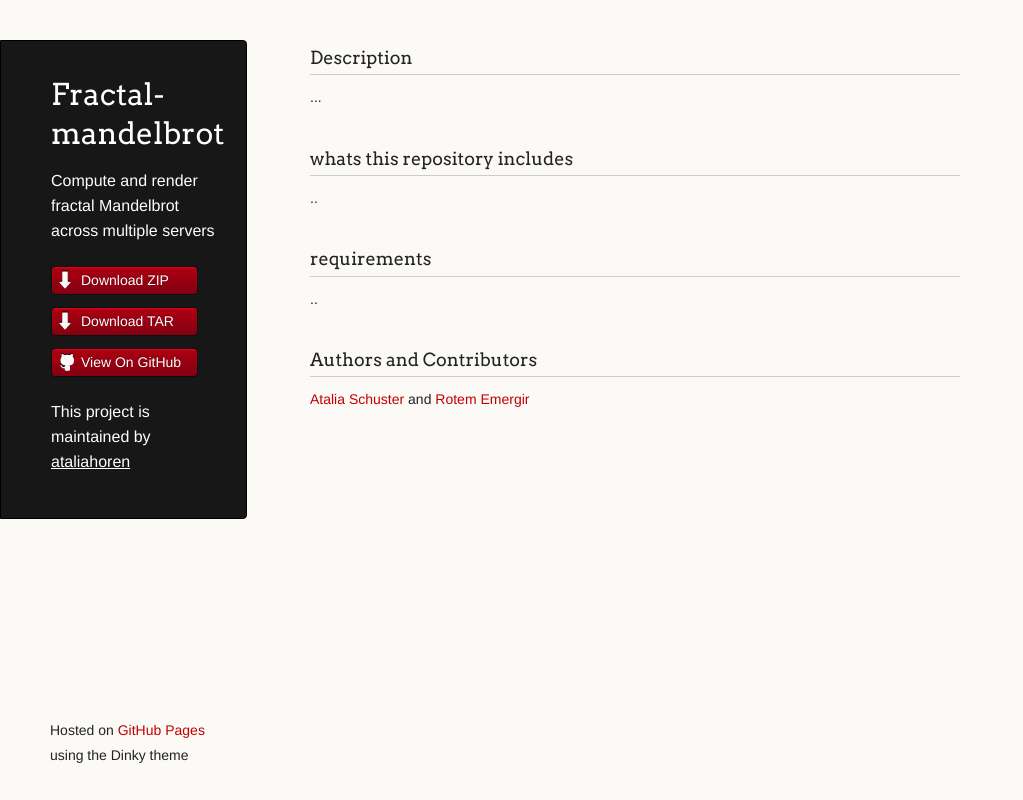
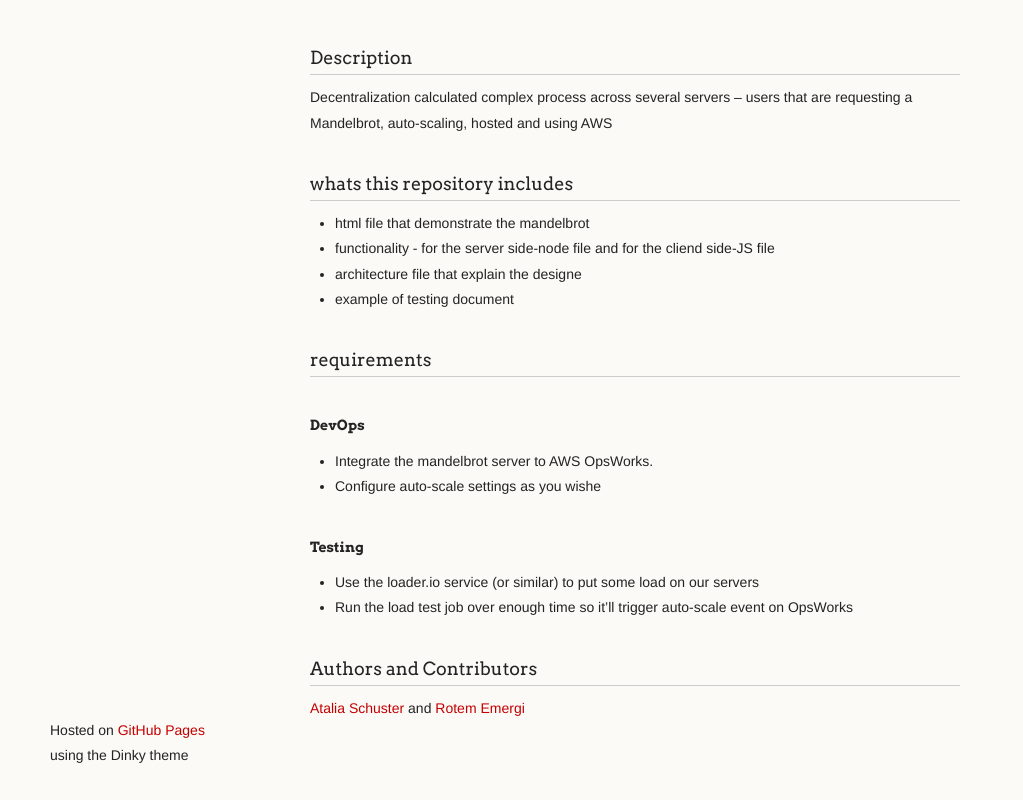
Before and after one commit to ataliahoren/Fractal-Mandelbrot, a plain HTML site: page index.html in a window 1280 px wide. Shown: the whole page, without its empty margins (0-1023 px from the left). Drawn offline with Linux system fonts and the light colour scheme.

Commit message:
Update index.html

```diff
--- a/index.html
+++ b/index.html
@@ -15,40 +15,40 @@
   </head>
   <body>
     <div class="wrapper">
-      <header>
-        <h1 class="header">Fractal-mandelbrot</h1>
-        <p class="header">Compute and render fractal Mandelbrot across multiple servers</p>
-
-        <ul>
-          <li class="download"><a class="buttons" href="https://github.com/ataliahoren/Fractal-Mandelbrot/zipball/master">Download ZIP</a></li>
-          <li class="download"><a class="buttons" href="https://github.com/ataliahoren/Fractal-Mandelbrot/tarball/master">Download TAR</a></li>
-          <li><a class="buttons github" href="https://github.com/ataliahoren/Fractal-Mandelbrot">View On GitHub</a></li>
-        </ul>
-
-        <p class="header">This project is maintained by <a class="header name" href="https://github.com/ataliahoren">ataliahoren</a></p>
-
-
-      </header>
+          </header>
       <section>
         <h3>
 <a id="description" class="anchor" href="#description" aria-hidden="true"><span aria-hidden="true" class="octicon octicon-link"></span></a>Description</h3>
 
-<p>...</p>
+<p>Decentralization calculated complex process across several servers – users that are requesting a Mandelbrot, auto-scaling, hosted and using AWS</p>
 
 <h3>
 <a id="whats-this-repository-includes" class="anchor" href="#whats-this-repository-includes" aria-hidden="true"><span aria-hidden="true" class="octicon octicon-link"></span></a>whats this repository includes</h3>
-
-<p>..</p>
+<ul>
+	<li>html file that demonstrate the mandelbrot</li>
+	<li>functionality - for the server side-node file and for the cliend side-JS file</li>
+	<li>architecture file that explain the designe</li>
+	<li>example of testing document</li>
+</ul>
 
 <h3>
 <a id="requirements" class="anchor" href="#requirements" aria-hidden="true"><span aria-hidden="true" class="octicon octicon-link"></span></a>requirements</h3>
+<h4>DevOps</h4>
+<ul>
+	<li>Integrate the mandelbrot server to AWS OpsWorks.</li>
+	<li>Conﬁgure auto-scale settings as you wishe</li>
+</ul>
 
-<p>..</p>
+<h4>Testing</h4>
+<ul>
+	<li>Use the loader.io service (or similar) to put some load on our servers</li>
+	<li>Run the load test job over enough time so it’ll trigger auto-scale event on OpsWorks</li>
+</ul>
 
 <h3>
 <a id="authors-and-contributors" class="anchor" href="#authors-and-contributors" aria-hidden="true"><span aria-hidden="true" class="octicon octicon-link"></span></a>Authors and Contributors</h3>
 
-<p><a href="https://github.com/ataliahoren" class="user-mention">Atalia Schuster</a> and <a href="https://github.com/RotemEmergi">Rotem Emergir</a></p>
+<p><a href="https://github.com/ataliahoren" class="user-mention">Atalia Schuster</a> and <a href="https://github.com/RotemEmergi" class="user-mention">Rotem Emergi</a></p>
       </section>
       <footer>
         <p><small>Hosted on <a href="https://pages.github.com">GitHub Pages</a> using the Dinky theme</small></p>
```
